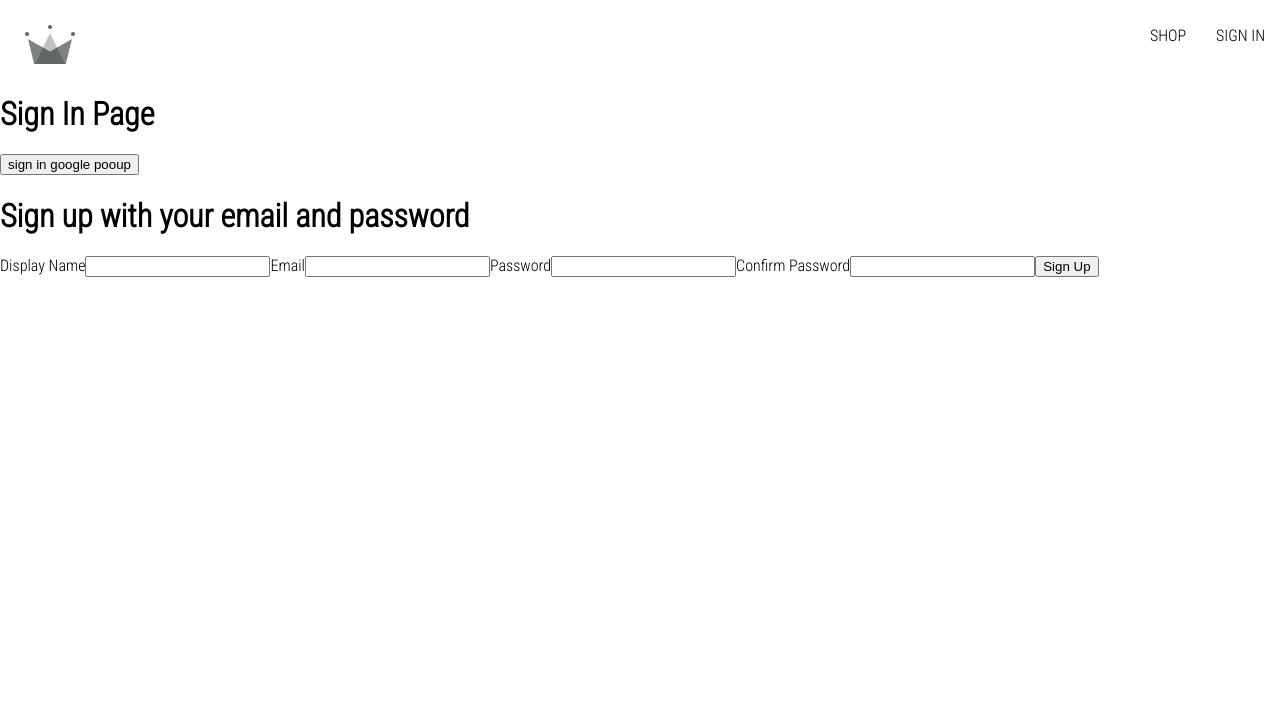
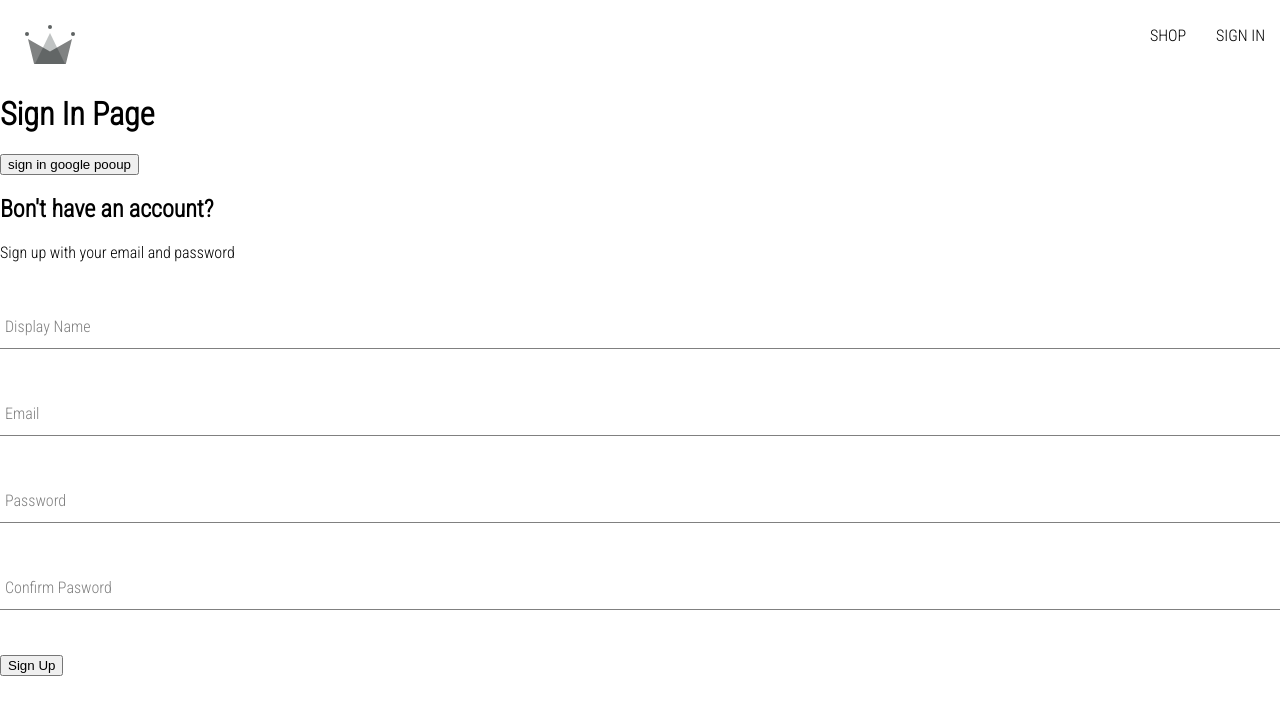
Before and after one commit to robermx/crwn-clothing, a React (Create React App) app: page /sign-in in a window 1280 px wide. Shown: the top 714 px of the page. Built offline with nearby package versions, Linux system fonts and the light colour scheme.

Commit message:
Feat: Creating form input component. mid.

```diff
--- /dev/null
+++ b/src/components/form-input/form-input.component.jsx
@@ -0,0 +1,20 @@
+import "./form-input.styles.scss";
+
+const Forminput = ({ label, inputOptions }) => {
+  return (
+    <div className="group">
+      <input className="form-input" {...inputOptions} />
+      {label && (
+        <label
+          className={`${
+            inputOptions.value.length ? "shrink" : ""
+          } form-input-label`}
+        >
+          {label}
+        </label>
+      )}
+    </div>
+  );
+};
+
+export default Forminput;
--- /dev/null
+++ b/src/components/form-input/form-input.styles.scss
@@ -0,0 +1,54 @@
+$sub-color: grey;
+$main-color: black;
+
+@mixin shrinkLabel {
+  top: -14px;
+  font-size: 12px;
+  color: $main-color;
+}
+
+.group {
+  position: relative;
+  margin: 45px 0;
+
+  .form-input {
+    background: none;
+    background-color: white;
+    color: $sub-color;
+    font-size: 18px;
+    padding: 10px 10px 10px 5px;
+    display: block;
+    width: 100%;
+    border: none;
+    border-radius: 0;
+    border-bottom: 1px solid $sub-color;
+    margin: 25px 0;
+
+    &:focus {
+      outline: none;
+    }
+
+    &:focus ~ .form-input-label {
+      @include shrinkLabel();
+    }
+  }
+
+  input[type="password"] {
+    letter-spacing: 0.3em;
+  }
+
+  .form-input-label {
+    color: $sub-color;
+    font-size: 16px;
+    font-weight: normal;
+    position: absolute;
+    pointer-events: none;
+    left: 5px;
+    top: 10px;
+    transition: 300ms ease all;
+
+    &.shrink {
+      @include shrinkLabel();
+    }
+  }
+}
--- a/src/components/sign-up-form/sign-up-form.component.jsx
+++ b/src/components/sign-up-form/sign-up-form.component.jsx
@@ -3,19 +3,22 @@ import {
   createAuthUserWithEmailAndPassword,
   createUserDocumentFromAuth,
 } from "../../utils/firebase/firebas.utils";
-
-const defaultValues = {
-  displayName: "",
-  email: "",
-  password: "",
-  confirmPassword: "",
-};
+import Forminput from "../form-input/form-input.component";
+import { dataOptions, defaultValues } from "../../utils/common/catalogs";
+import "./sing-up-form.styles.scss";
 
 const SignUpForm = () => {
   const [formFields, setFormFields] = useState(defaultValues);
   console.log(formFields);
 
   const { displayName, email, password, confirmPassword } = formFields;
+
+  const dataInputOptions = dataOptions(
+    displayName,
+    email,
+    password,
+    confirmPassword
+  );
 
   const resertFormFields = () => {
     setFormFields(defaultValues);
@@ -52,40 +55,22 @@ const SignUpForm = () => {
   };
 
   return (
-    <div>
-      <h1>Sign up with your email and password</h1>
+    <div className="sign-up-container">
+      <h2>Bon't have an account?</h2>
+      <span>Sign up with your email and password</span>
       <form onSubmit={handleOnSubmit}>
-        <label>Display Name</label>
-        <input
-          type="text"
-          name="displayName"
-          value={displayName}
-          onChange={handleChange}
-        />
-
-        <label>Email</label>
-        <input
-          type="email"
-          name="email"
-          value={email}
-          onChange={handleChange}
-        />
-
-        <label>Password</label>
-        <input
-          type="password"
-          name="password"
-          value={password}
-          onChange={handleChange}
-        />
-
-        <label>Confirm Password</label>
-        <input
-          type="password"
-          name="confirmPassword"
-          value={confirmPassword}
-          onChange={handleChange}
-        />
+        {dataInputOptions.map((dataInput) => (
+          <Forminput
+            key={dataInput.id}
+            label={dataInput.label}
+            inputOptions={{
+              type: dataInput.type,
+              onChange: handleChange,
+              name: dataInput.name,
+              value: dataInput.value,
+            }}
+          />
+        ))}
 
         <button type="submit">Sign Up</button>
       </form>
--- /dev/null
+++ b/src/components/sign-up-form/sing-up-form.styles.scss
@@ -0,0 +1,8 @@
+.sigm-up-contaimer {
+  display: flex;
+  flex-direction: column;
+  width: 388px;
+  h2 {
+    margin: 10px 0;
+  }
+}
--- /dev/null
+++ b/src/utils/common/catalogs.js
@@ -0,0 +1,25 @@
+export const defaultValues = {
+  displayName: "",
+  email: "",
+  password: "",
+  confirmPassword: "",
+};
+
+export const dataOptions = (v1, v2, v3, v4) => [
+  {
+    id: 1,
+    label: "Display Name",
+    type: "text",
+    name: "displayName",
+    value: v1,
+  },
+  { id: 2, label: "Email", type: "email", name: "email", value: v2 },
+  { id: 3, label: "Password", type: "password", name: "password", value: v3 },
+  {
+    id: 4,
+    label: "Confirm Pasword",
+    type: "password",
+    name: "confirmPassword",
+    value: v4,
+  },
+];
```
